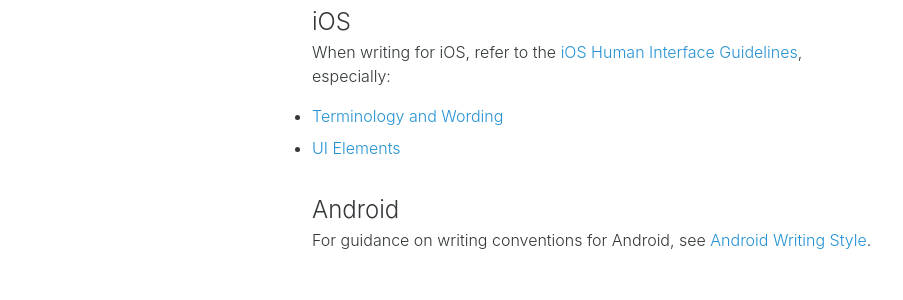
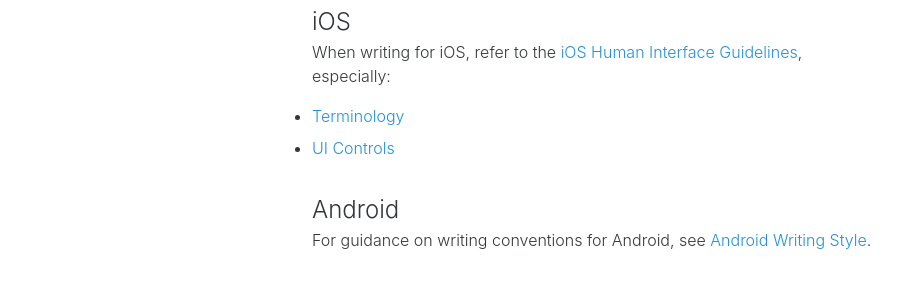
Before and after one commit to wireapp/brand, a Jekyll site: the page built from text/user-interface/index.md, in a window 1280 px wide. Shown: the part 1480-1780 px from the top of the page, without its empty margins (188-1091 px from the left). Built offline with Jekyll 4.4.1, drawn with Linux system fonts in a browser that asks for light colours.

Commit message:
Update links to Apple’s Human Interface Guidelines

```diff
--- a/text/user-interface/index.md
+++ b/text/user-interface/index.md
@@ -43,18 +43,18 @@
 
 When writing for iOS, refer to the [iOS Human Interface Guidelines][5], especially:
 
-* [Terminology and Wording][6]
-* [UI Elements][7]
+* [Terminology][6]
+* [UI Controls][7]
 
 ### Android
 
 For guidance on writing conventions for Android, see [Android Writing Style][8].
 
-[1]:	https://developer.apple.com/library/mac/documentation/UserExperience/Conceptual/OSXHIGuidelines/
-[2]:	https://developer.apple.com/library/mac/documentation/UserExperience/Conceptual/OSXHIGuidelines/MenuNaming.html
-[3]:	https://developer.apple.com/library/mac/documentation/UserExperience/Conceptual/OSXHIGuidelines/TerminologyWording.html
-[4]:	https://developer.apple.com/library/mac/documentation/UserExperience/Conceptual/OSXHIGuidelines/TerminologyWording.html#//apple_ref/doc/uid/20000957-CH15-SW4
-[5]:	https://developer.apple.com/library/ios/documentation/UserExperience/Conceptual/MobileHIG/
-[6]:	https://developer.apple.com/library/ios/documentation/UserExperience/Conceptual/MobileHIG/FeedbackCommunication.html
-[7]:	https://developer.apple.com/library/ios/documentation/UserExperience/Conceptual/MobileHIG/Bars.html
+[1]:	https://developer.apple.com/library/content/documentation/UserExperience/Conceptual/OSXHIGuidelines/
+[2]:	https://developer.apple.com/library/content/documentation/UserExperience/Conceptual/OSXHIGuidelines/MenuNaming.html
+[3]:	https://developer.apple.com/library/content/documentation/UserExperience/Conceptual/OSXHIGuidelines/TerminologyWording.html
+[4]:	https://developer.apple.com/library/content/documentation/UserExperience/Conceptual/OSXHIGuidelines/TerminologyWording.html#//apple_ref/doc/uid/20000957-CH15-SW4
+[5]:	https://developer.apple.com/ios/human-interface-guidelines/
+[6]:	https://developer.apple.com/ios/human-interface-guidelines/interaction/terminology/
+[7]:	https://developer.apple.com/ios/human-interface-guidelines/ui-controls/
 [8]:	https://developer.android.com/design/style/writing.html
```
Also changed, not shown: text/writing-style/index.md (+3 -3 lines).
